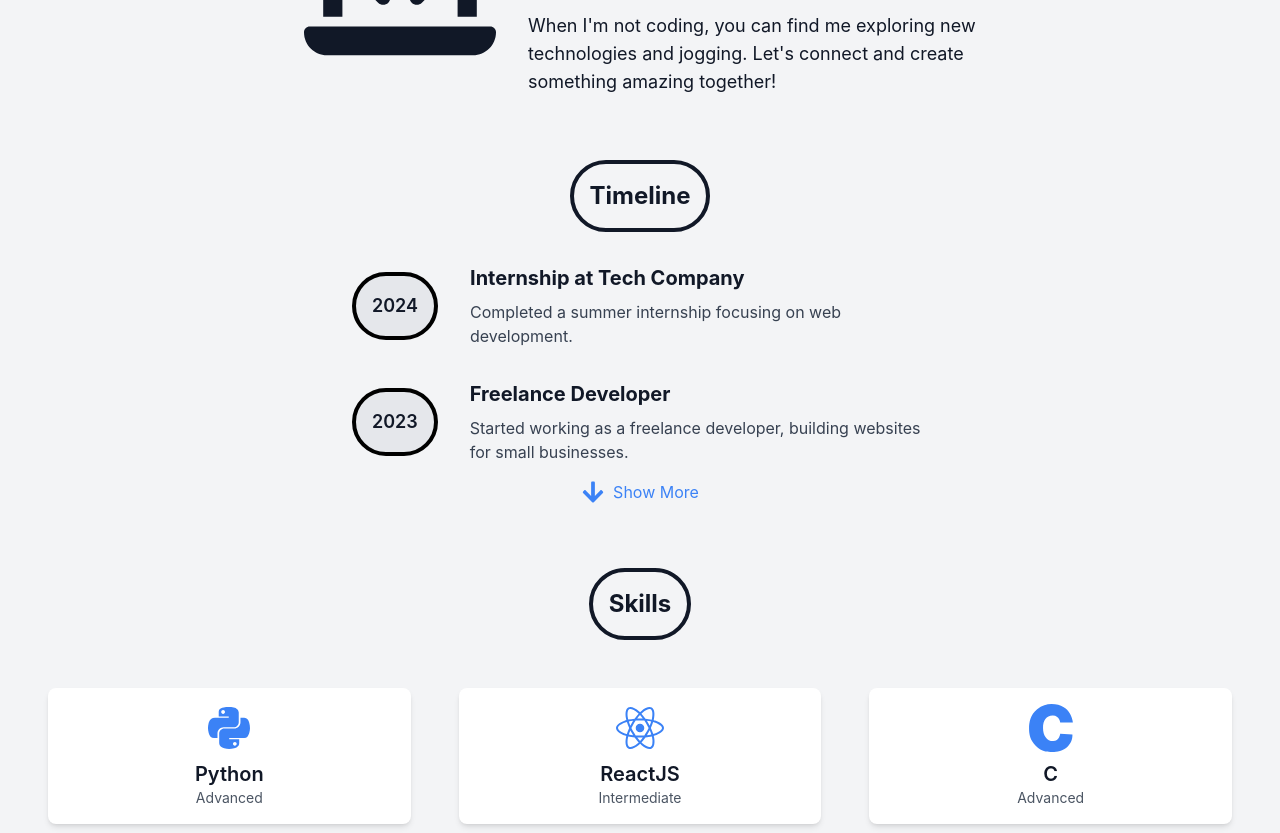
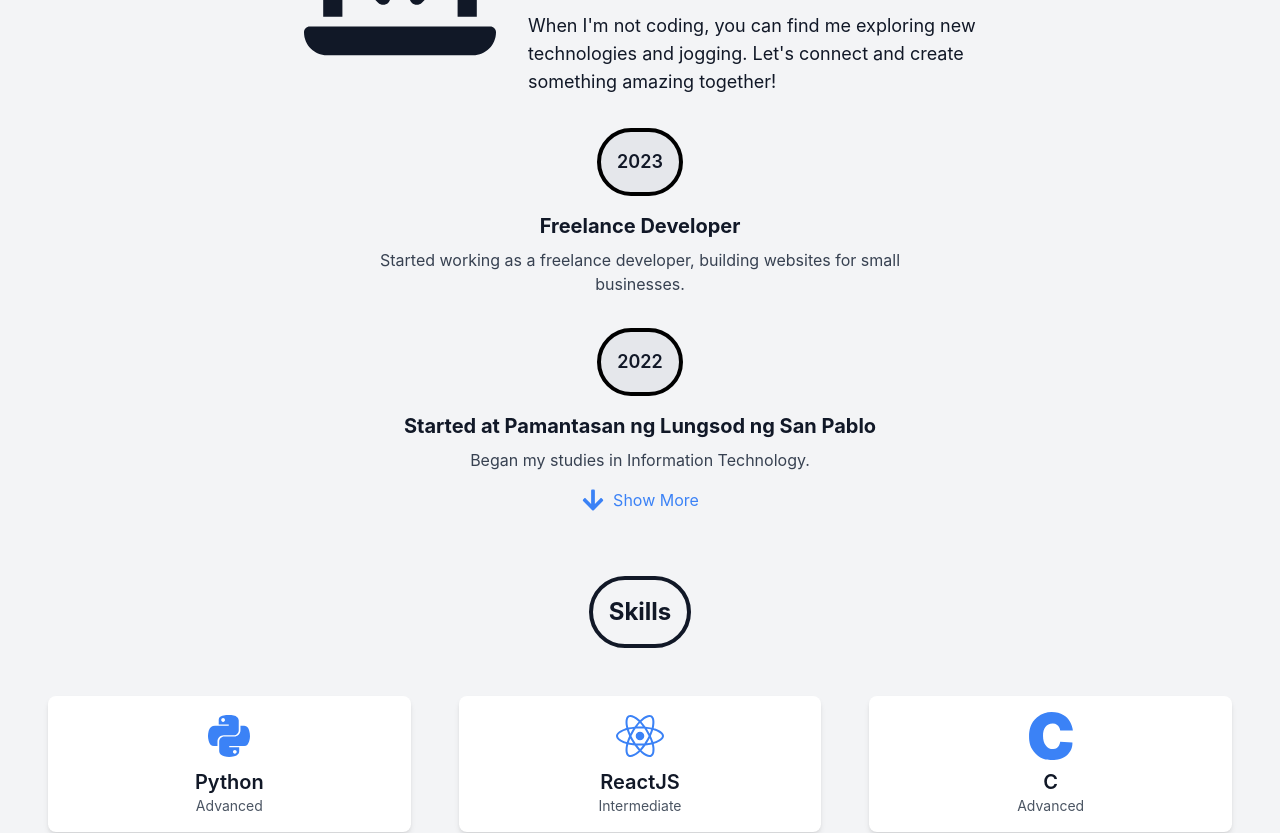
Before and after one commit to Alexis12119/personal-website, a React (Create React App) app: page / in a window 1280 px wide. Shown: the part 700-1533 px from the top of the page. Built offline with nearby package versions, Linux system fonts and the light colour scheme.

Commit message:
feat(section): compact and organize utils

```diff
--- a/src/App.js
+++ b/src/App.js
@@ -4,7 +4,6 @@ import { LazyLoadComponent } from 'react-lazy-load-image-component';
 import { Typewriter } from "react-simple-typewriter";
 import Header from "./components/Header";
 import About from "./components/About";
-import TimeLine from "./components/TimeLine";
 import Skills from "./components/Skills";
 import Projects from "./components/Projects";
 import Contact from "./components/Contact";
@@ -48,9 +47,6 @@ function App() {
         <section id="about">
           <About />
         </section>
-        <section id="timeline">
-          <TimeLine />
-        </section>
         <section id="skills">
           <Skills />
         </section>
--- a/src/components/About.js
+++ b/src/components/About.js
@@ -1,11 +1,53 @@
-import React from "react";
+import React, { useState, useRef, useEffect } from "react";
+import { FaArrowDown, FaArrowUp } from "react-icons/fa";
 import { motion } from "framer-motion";
 import { FontAwesomeIcon } from "@fortawesome/react-fontawesome";
 import { faLaptopCode } from "@fortawesome/free-solid-svg-icons";
 
-function About() {
+const timelineData = [
+  {
+    date: "2023",
+    title: "Freelance Developer",
+    description:
+      "Started working as a freelance developer, building websites for small businesses.",
+  },
+  {
+    date: "2022",
+    title: "Started at Pamantasan ng Lungsod ng San Pablo",
+    description: "Began my studies in Information Technology.",
+  },
+  {
+    date: "2021",
+    title: "High School Graduation",
+    description: "Graduated with honors from high school.",
+  },
+];
+
+function AboutMe() {
+  const [isExpanded, setIsExpanded] = useState(false);
+  const [shouldScroll, setShouldScroll] = useState(false);
+  const timelineRef = useRef(null);
+
+  const toggleExpand = () => {
+    setShouldScroll(isExpanded); // Only set shouldScroll to true when collapsing (show less)
+    setIsExpanded(!isExpanded);
+  };
+
+  useEffect(() => {
+    if (shouldScroll && timelineRef.current) {
+      timelineRef.current.scrollIntoView({ behavior: "smooth" });
+      setShouldScroll(false); // Reset shouldScroll after scrolling
+    }
+  }, [shouldScroll]);
+
+  const visibleEvents = isExpanded ? timelineData : timelineData.slice(0, 2);
+
   return (
-    <section id="about" className="p-8 bg-gray-100 dark:bg-gray-900">
+    <section
+      id="about-me"
+      className="p-8 bg-gray-100 dark:bg-gray-900"
+      ref={timelineRef}
+    >
       <div className="flex justify-center">
         <h2 className="relative text-2xl font-bold mb-8 text-center text-gray-900 dark:text-gray-100">
           <span className="inline-block p-4 border-4 border-current rounded-full">
@@ -13,7 +55,7 @@ function About() {
           </span>
         </h2>
       </div>
-      <div className="flex flex-col md:flex-row items-center justify-center">
+      <div className="flex flex-col md:flex-row items-center justify-center mb-8">
         <motion.div
           whileHover={{ scale: 1.1 }}
           whileTap={{ scale: 0.9 }}
@@ -42,8 +84,44 @@ function About() {
           </p>
         </motion.div>
       </div>
+      <div className="flex flex-col items-center space-y-8">
+        {visibleEvents.map((event, index) => (
+          <motion.div
+            key={index}
+            initial={{ opacity: 0, x: -50 }}
+            animate={{ opacity: 1, x: 0 }}
+            transition={{ duration: 0.5, delay: index * 0.3 }}
+            className="flex flex-col items-center w-full max-w-xl text-center"
+          >
+            <div className="flex-shrink-0 mb-4">
+              <div className="p-4 border-4 border-current rounded-full bg-gray-200 dark:bg-gray-800">
+                <span className="text-lg font-semibold text-gray-900 dark:text-gray-100">
+                  {event.date}
+                </span>
+              </div>
+            </div>
+            <div>
+              <h3 className="text-xl font-bold text-gray-900 dark:text-gray-100 mb-2">
+                {event.title}
+              </h3>
+              <p className="text-md text-gray-700 dark:text-gray-300">
+                {event.description}
+              </p>
+            </div>
+          </motion.div>
+        ))}
+      </div>
+      <div className="flex justify-center mt-4">
+        <button
+          onClick={toggleExpand}
+          className="flex items-center text-blue-500 dark:text-blue-400 focus:outline-none transition-transform transform hover:scale-110"
+        >
+          {isExpanded ? <FaArrowUp size={24} /> : <FaArrowDown size={24} />}
+          <span className="ml-2">{isExpanded ? "Show Less" : "Show More"}</span>
+        </button>
+      </div>
     </section>
   );
 }
 
-export default About;
+export default AboutMe;
--- a/src/components/GlassCard.js
+++ /dev/null
@@ -1,11 +0,0 @@
-import React from 'react';
-
-function GlassCard({ children }) {
-  return (
-    <div className="p-4 bg-white bg-opacity-10 backdrop-filter backdrop-blur-lg rounded-lg shadow-md">
-      {children}
-    </div>
-  );
-}
-
-export default GlassCard;
--- a/src/components/Header.js
+++ b/src/components/Header.js
@@ -1,11 +1,11 @@
 import React from "react";
-import DarkModeToggle from "./DarkModeToggle";
-import { FaHome, FaUser, FaProjectDiagram, FaEnvelope, FaCode, FaHistory, FaTools } from "react-icons/fa";
-import { smoothScroll } from "../utils/smoothScroll";
+import DarkModeToggle from "../utils/DarkModeToggle";
+import { FaHome, FaUser, FaProjectDiagram, FaEnvelope, FaCode, FaTools } from "react-icons/fa";
+import { smoothScroll } from "../utils/SmoothScroll";
 
 function Header() {
   return (
-    <header className="bg-gradient-to-r from-gray-100 via-gray-200 to-gray-300 dark:from-gray-700 dark:via-gray-800 dark:to-gray-900 text-gray-900 dark:text-gray-100 p-4 fixed top-0 left-0 right-0 z-50 shadow-md">
+    <header className="bg-gray-200 dark:bg-gray-800 text-gray-900 dark:text-gray-100 p-4 fixed top-0 left-0 right-0 z-50 shadow-md">
       <nav className="container mx-auto flex justify-between items-center">
         <button
           onClick={() => smoothScroll('home')}
@@ -29,13 +29,6 @@ function Header() {
             aria-label="About"
           >
             <FaUser />
-          </button>
-          <button
-            onClick={() => smoothScroll('timeline')}
-            className="hover:text-gray-700 dark:hover:text-gray-400 cursor-pointer transition-transform transform hover:scale-110"
-            aria-label="Timeline"
-          >
-            <FaHistory />
           </button>
           <button
             onClick={() => smoothScroll('skills')}
--- a/src/components/TimeLine.js
+++ /dev/null
@@ -1,96 +0,0 @@
-import React, { useState, useRef, useEffect } from 'react';
-import { FaArrowDown, FaArrowUp } from 'react-icons/fa';
-import { motion } from 'framer-motion';
-
-const timelineData = [
-  {
-    date: '2024',
-    title: 'Internship at Tech Company',
-    description: 'Completed a summer internship focusing on web development.'
-  },
-{
-    date: '2023',
-    title: 'Freelance Developer',
-    description: 'Started working as a freelance developer, building websites for small businesses.'
-  },
-  {
-    date: '2022',
-    title: 'Started at Pamantasan ng Lungsod ng San Pablo',
-    description: 'Began my studies in Information Technology.'
-  },
-    {
-    date: '2021',
-    title: 'High School Graduation',
-    description: 'Graduated with honors from high school.'
-  },
-];
-
-function Timeline() {
-  const [isExpanded, setIsExpanded] = useState(false);
-  const [shouldScroll, setShouldScroll] = useState(false);
-  const timelineRef = useRef(null);
-
-  const toggleExpand = () => {
-    setShouldScroll(isExpanded); // Only set shouldScroll to true when collapsing (show less)
-    setIsExpanded(!isExpanded);
-  };
-
-  useEffect(() => {
-    if (shouldScroll && timelineRef.current) {
-      timelineRef.current.scrollIntoView({ behavior: 'smooth' });
-      setShouldScroll(false); // Reset shouldScroll after scrolling
-    }
-  }, [shouldScroll]);
-
-  const visibleEvents = isExpanded ? timelineData : timelineData.slice(0, 2);
-
-  return (
-    <section id="timeline" className="p-8 bg-gray-100 dark:bg-gray-900" ref={timelineRef}>
-      <div className="flex justify-center">
-        <h2 className="relative text-2xl font-bold mb-8 text-center text-gray-900 dark:text-gray-100">
-          <span className="inline-block p-4 border-4 border-current rounded-full">
-            Timeline
-          </span>
-        </h2>
-      </div>
-      <div className="flex flex-col items-center space-y-8">
-        {visibleEvents.map((event, index) => (
-          <motion.div
-            key={index}
-            initial={{ opacity: 0, x: -50 }}
-            animate={{ opacity: 1, x: 0 }}
-            transition={{ duration: 0.5, delay: index * 0.3 }}
-            className="flex flex-col md:flex-row items-center w-full max-w-xl"
-          >
-            <div className="flex-shrink-0 mb-4 md:mb-0 md:mr-8">
-              <div className="p-4 border-4 border-current rounded-full bg-gray-200 dark:bg-gray-800 text-center">
-                <span className="text-lg font-semibold text-gray-900 dark:text-gray-100">
-                  {event.date}
-                </span>
-              </div>
-            </div>
-            <div className="text-center md:text-left">
-              <h3 className="text-xl font-bold text-gray-900 dark:text-gray-100 mb-2">
-                {event.title}
-              </h3>
-              <p className="text-md text-gray-700 dark:text-gray-300">
-                {event.description}
-              </p>
-            </div>
-          </motion.div>
-        ))}
-      </div>
-      <div className="flex justify-center mt-4">
-        <button
-          onClick={toggleExpand}
-          className="flex items-center text-blue-500 dark:text-blue-400 focus:outline-none transition-transform transform hover:scale-110"
-        >
-          {isExpanded ? <FaArrowUp size={24} /> : <FaArrowDown size={24} />}
-          <span className="ml-2">{isExpanded ? 'Show Less' : 'Show More'}</span>
-        </button>
-      </div>
-    </section>
-  );
-}
-
-export default Timeline;
```
Also changed, not shown: src/utils/DarkModeToggle.js (renamed from src/components/DarkModeToggle.js), src/utils/SmoothScroll.js (renamed from src/utils/smoothScroll.js).
